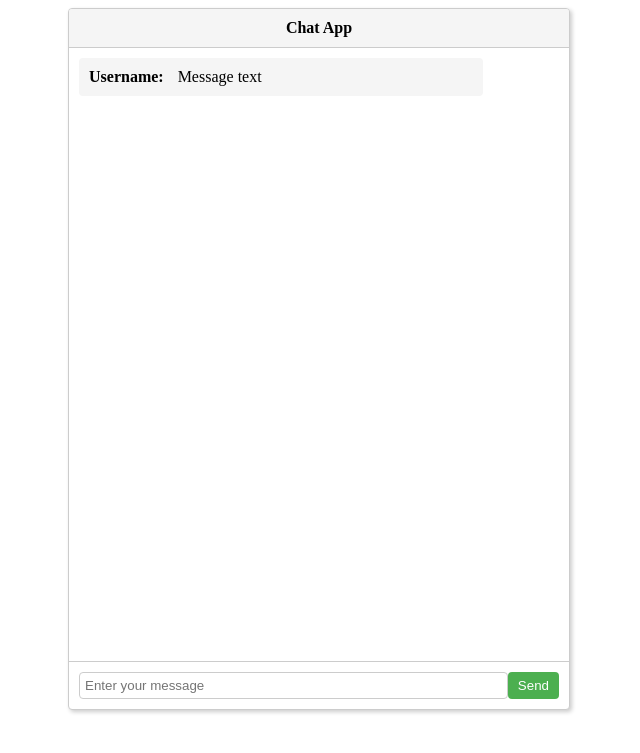
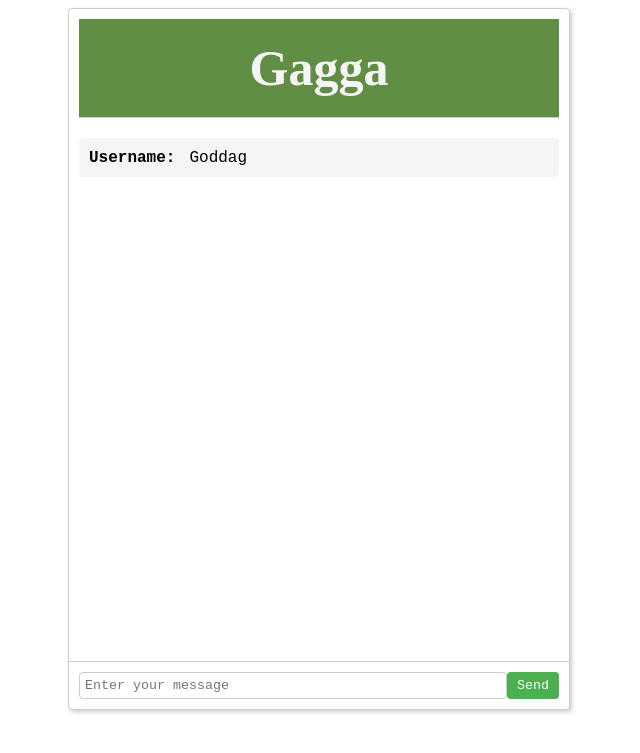
Before and after one commit to AronKG/Group-1, a Flask app: page / in a window 1280 px wide. Shown: the top 753 px of the page, without its empty margins (321-961 px from the left). Run offline with Flask 2, Linux system fonts and the light colour scheme; some web fonts are replaced.

Commit message:
Update index.html
Updated the look of the chatapp

```diff
--- a/templates/index.html
+++ b/templates/index.html
@@ -15,7 +15,6 @@
         border: 1px solid #ccc;
         box-shadow: 2px 2px 4px #ccc;
         border-radius: 4px;
-        overflow-y: scroll;
       }
       .chat-header {
         background-color: #f5f5f5;
@@ -36,11 +35,12 @@
         padding: 10px;
         background-color: #f5f5f5;
         border-radius: 4px;
-        max-width: 80%;
+        max-width: 100%;
       }
       .message-username {
         font-weight: bold;
         margin-right: 10px;
+        font-family: "Courier New";
       }
       .chat-input {
         padding: 10px;
@@ -53,6 +53,7 @@
         border: 1px solid #ccc;
         border-radius: 4px;
         outline: none;
+        font-family: "Courier New";
       }
       .chat-input button {
         padding: 5px 10px;
@@ -61,19 +62,37 @@
         border: none;
         border-radius: 4px;
         cursor: pointer;
+        font-family: "Courier New";
+      }
+      @font-face{
+        font-family: gagga;
+        src: url("LEMONMILK-Bold.otf") format("opentype");
+      }
+      @font-face{
+        font-family: "Courier New", Courier New, Monospace;
+      }
+      #grönis {
+        background-color: #608e45;
+        color: whitesmoke;
+        font-family: gagga;
+        font-size: 50px;
+        margin: 10px;
+      }
+      .message-sent{
+        font-family: "Courier New";
       }
     </style>
   </head>
   <body>
     <div class="chat-container">
-      <div class="chat-header">
-        Chat App
+      <div class="chat-header" id="grönis">
+        <h1 id = "grönis">Gagga</h1>
       </div>
       <div class="chat-messages">
         <!-- Add messages here -->
         <div class="message">
           <span class="message-username">Username:</span>
-          Message text
+          <span class ="message-sent">Goddag</span>
         </div>
       </div>
       <div class="chat-input">
```
